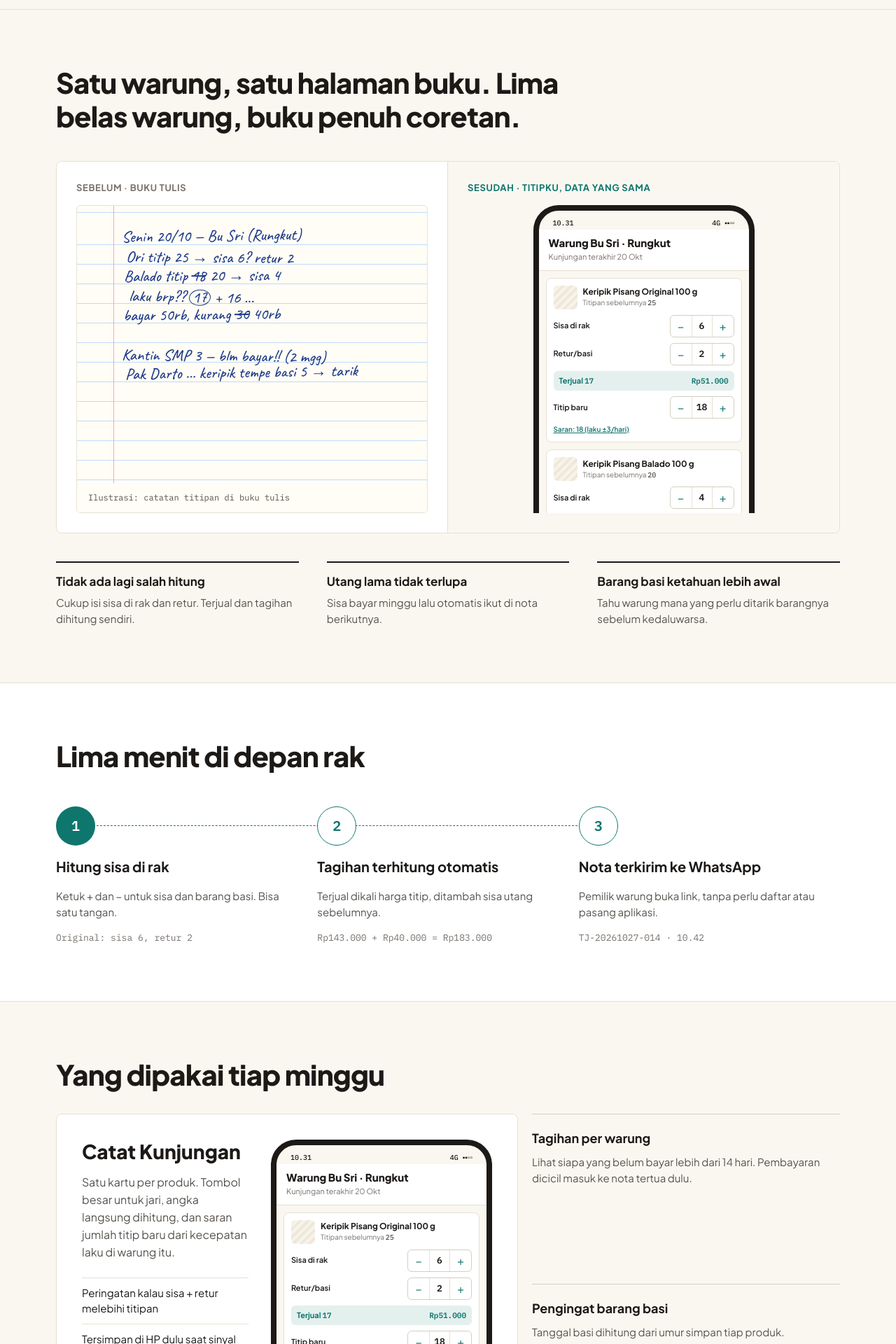
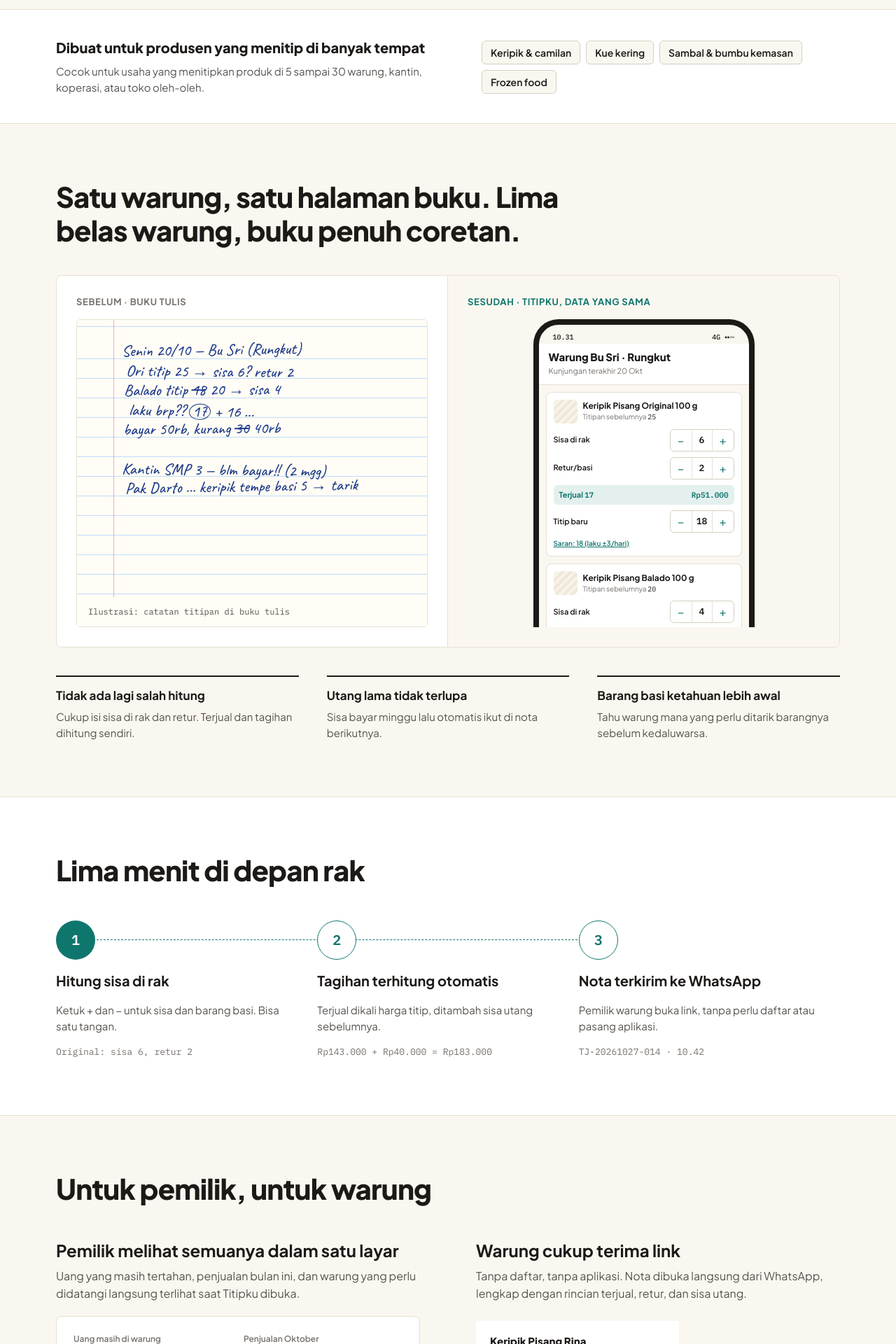
Before and after one commit to HoreHorePENS/Titipku-landing-page, a Next.js app: page / in a window 1280 px wide. Shown: the part 880-2800 px from the top of the page at 70% size. Built offline with nearby package versions, Linux system fonts and the light colour scheme.

Commit message:
feat: foto produk di mockup catat kunjungan

```diff
--- a/app/(marketing)/page.tsx
+++ b/app/(marketing)/page.tsx
@@ -1,8 +1,11 @@
 import type { Metadata } from "next";
+import { AudienceStrip } from "@/components/landing/AudienceStrip";
 import { ClosingCta } from "@/components/landing/ClosingCta";
+import { FaqSection } from "@/components/landing/FaqSection";
 import { FeaturesSection } from "@/components/landing/FeaturesSection";
 import { Hero } from "@/components/landing/Hero";
 import { HowItWorksSection } from "@/components/landing/HowItWorksSection";
+import { OwnerAndShopSection } from "@/components/landing/OwnerAndShopSection";
 import { ProblemSection } from "@/components/landing/ProblemSection";
 import { SiteFooter } from "@/components/landing/SiteFooter";
 import { SiteHeader } from "@/components/landing/SiteHeader";
@@ -36,9 +39,12 @@ export default function LandingPage() {
       <SiteHeader />
       <main>
         <Hero />
+        <AudienceStrip />
         <ProblemSection />
         <HowItWorksSection />
+        <OwnerAndShopSection />
         <FeaturesSection />
+        <FaqSection />
         <ClosingCta />
       </main>
       <SiteFooter />
--- /dev/null
+++ b/components/landing/AudienceStrip.tsx
@@ -0,0 +1,42 @@
+import { container } from "./ui";
+
+const SEGMENTS = [
+  "Keripik & camilan",
+  "Kue kering",
+  "Sambal & bumbu kemasan",
+  "Frozen food",
+];
+
+export function AudienceStrip() {
+  return (
+    <section
+      id="untuk-siapa"
+      aria-labelledby="untuk-siapa-title"
+      className="border-t border-line bg-surface"
+    >
+      <div
+        className={`${container} flex flex-col gap-4 py-8 md:py-10 lg:flex-row lg:items-start lg:justify-between lg:gap-12`}
+      >
+        <div className="flex max-w-[560px] flex-col gap-2">
+          <h2 id="untuk-siapa-title" className="text-lg leading-6 font-extrabold md:text-xl md:leading-7">
+            Dibuat untuk produsen yang menitip di banyak tempat
+          </h2>
+          <p className="text-[15px] leading-[23px] text-ink-muted">
+            Cocok untuk usaha yang menitipkan produk di 5 sampai 30 warung, kantin,
+            koperasi, atau toko oleh-oleh.
+          </p>
+        </div>
+        <ul className="flex flex-wrap gap-2 lg:max-w-[600px] lg:pt-1">
+          {SEGMENTS.map((segment) => (
+            <li
+              key={segment}
+              className="rounded-md border border-line-strong bg-paper px-3 py-1.5 text-sm font-semibold"
+            >
+              {segment}
+            </li>
+          ))}
+        </ul>
+      </div>
+    </section>
+  );
+}
--- /dev/null
+++ b/components/landing/DashboardMock.tsx
@@ -0,0 +1,86 @@
+import type { ReactNode } from "react";
+
+/**
+ * Mockup statis ringkasan untuk pemilik usaha (data contoh).
+ * Isi bersifat dekoratif untuk pembaca layar; ringkasannya ada di `aria-label`.
+ */
+
+type Tone = "basi" | "belum-bayar" | "retur";
+
+/** Warna status di tepi kiri baris (bukan ikon). */
+const TONE: Record<Tone, string> = {
+  basi: "border-status-sebagian",
+  "belum-bayar": "border-status-belum-lunas",
+  retur: "border-status-sebagian",
+};
+
+function Num({ children }: { children: ReactNode }) {
+  return <span className="font-mono tabular-nums">{children}</span>;
+}
+
+const ALERTS: { tone: Tone; text: ReactNode }[] = [
+  {
+    tone: "basi",
+    text: (
+      <>
+        <Num>12</Num> bungkus di Kantin SMPN <Num>3</Num> basi dalam <Num>3</Num> hari
+      </>
+    ),
+  },
+  {
+    tone: "belum-bayar",
+    text: (
+      <>
+        Warung Pak Darto belum bayar <Num>21</Num> hari
+      </>
+    ),
+  },
+  { tone: "retur", text: "Toko Maju Jaya: retur tinggi" },
+];
+
+const LABEL =
+  "Ringkasan pemilik: uang masih di warung Rp1.240.000 di 9 warung, penjualan Oktober Rp6.850.000. Perlu perhatian: 12 bungkus di Kantin SMPN 3 basi dalam 3 hari; Warung Pak Darto belum bayar 21 hari; Toko Maju Jaya retur tinggi.";
+
+export function DashboardMock() {
+  return (
+    <div role="img" aria-label={LABEL} className="w-full max-w-[520px]">
+      <div
+        aria-hidden="true"
+        className="flex flex-col gap-5 rounded-lg border border-line bg-surface p-5 select-none md:p-6"
+      >
+        <div className="grid gap-4 sm:grid-cols-2">
+          <div className="flex flex-col gap-1">
+            <span className="text-xs font-semibold text-ink-subtle">
+              Uang masih di warung
+            </span>
+            <span className="font-mono text-2xl font-semibold tabular-nums md:text-[28px]">
+              Rp1.240.000
+            </span>
+            <span className="text-[13px] text-ink-muted">
+              <Num>9</Num> warung
+            </span>
+          </div>
+          <div className="flex flex-col gap-1">
+            <span className="text-xs font-semibold text-ink-subtle">Penjualan Oktober</span>
+            <span className="font-mono text-2xl font-semibold tabular-nums md:text-[28px]">
+              Rp6.850.000
+            </span>
+          </div>
+        </div>
+
+        <div className="flex flex-col">
+          <span className="pb-2 text-xs font-bold tracking-[0.05em] text-ink-subtle uppercase">
+            Perlu perhatian
+          </span>
+          <ul className="flex flex-col gap-2">
+            {ALERTS.map((alert, i) => (
+              <li key={i} className={`border-l-2 py-1 pl-3 text-sm ${TONE[alert.tone]}`}>
+                {alert.text}
+              </li>
+            ))}
+          </ul>
+        </div>
+      </div>
+    </div>
+  );
+}
--- /dev/null
+++ b/components/landing/FaqSection.tsx
@@ -0,0 +1,59 @@
+import { container, SectionTitle } from "./ui";
+
+const FAQS = [
+  {
+    q: "Apakah warung harus memasang aplikasi?",
+    a: "Tidak. Warung menerima nota lewat link WhatsApp dan membukanya tanpa akun.",
+  },
+  {
+    q: "Apakah saya perlu menginstal aplikasi?",
+    a: "Tidak. Titipku dibuka dari browser di HP atau laptop.",
+  },
+  {
+    q: "Bagaimana kalau warung baru membayar sebagian?",
+    a: "Catat nominal yang dibayar. Sisanya otomatis menjadi utang dan muncul di kunjungan berikutnya.",
+  },
+  {
+    q: "Bagaimana Titipku tahu barang mana yang hampir basi?",
+    a: "Setiap titipan dicatat tanggalnya, lalu dihitung dari umur simpan produk.",
+  },
+  {
+    q: "Apakah data usaha saya bisa dilihat orang lain?",
+    a: "Tidak. Data setiap usaha dipisahkan dan hanya bisa dibuka oleh akun pemiliknya.",
+  },
+  {
+    q: "Bisakah saya mencoba dulu?",
+    a: "Bisa, lewat tombol Coba Demo berisi data contoh usaha keripik.",
+  },
+];
+
+/** Accordion native <details>/<summary>: bisa dibuka-tutup dengan Enter/Spasi. */
+export function FaqSection() {
+  return (
+    <section id="faq" aria-labelledby="faq-title" className="border-t border-line bg-surface">
+      <div className={`${container} flex flex-col gap-6 py-12 md:gap-10 md:py-20`}>
+        <SectionTitle id="faq-title">Pertanyaan umum</SectionTitle>
+
+        <div className="max-w-[860px] border-b border-line">
+          {FAQS.map((item) => (
+            <details key={item.q} className="group border-t border-line">
+              <summary className="flex min-h-14 cursor-pointer list-none items-center justify-between gap-4 py-3 text-base font-bold hover:text-primary-hover md:text-lg [&::-webkit-details-marker]:hidden">
+                {item.q}
+                <span
+                  aria-hidden="true"
+                  className="shrink-0 font-mono text-xl font-medium text-primary"
+                >
+                  <span className="group-open:hidden">+</span>
+                  <span className="hidden group-open:inline">−</span>
+                </span>
+              </summary>
+              <p className="max-w-[680px] pb-5 text-[15px] leading-[23px] text-ink-muted md:text-base md:leading-[25px]">
+                {item.a}
+              </p>
+            </details>
+          ))}
+        </div>
+      </div>
+    </section>
+  );
+}
--- /dev/null
+++ b/components/landing/OwnerAndShopSection.tsx
@@ -0,0 +1,45 @@
+import { DashboardMock } from "./DashboardMock";
+import { ReceiptMock } from "./ReceiptMock";
+import { container, SectionTitle } from "./ui";
+
+export function OwnerAndShopSection() {
+  return (
+    <section
+      id="pemilik-warung"
+      aria-labelledby="pemilik-warung-title"
+      className="border-t border-line"
+    >
+      <div className={`${container} flex flex-col gap-8 py-12 md:gap-12 md:py-20`}>
+        <SectionTitle id="pemilik-warung-title">Untuk pemilik, untuk warung</SectionTitle>
+
+        <div className="grid gap-12 md:grid-cols-2 md:gap-10 xl:gap-20">
+          <div className="flex flex-col gap-5">
+            <div className="flex flex-col gap-2">
+              <h3 className="text-xl leading-7 font-bold md:text-2xl md:leading-8">
+                Pemilik melihat semuanya dalam satu layar
+              </h3>
+              <p className="max-w-[520px] text-[15px] leading-[23px] text-ink-muted md:text-base md:leading-[25px]">
+                Uang yang masih tertahan, penjualan bulan ini, dan warung yang perlu
+                didatangi langsung terlihat saat Titipku dibuka.
+              </p>
+            </div>
+            <DashboardMock />
+          </div>
+
+          <div className="flex flex-col gap-5">
+            <div className="flex flex-col gap-2">
+              <h3 className="text-xl leading-7 font-bold md:text-2xl md:leading-8">
+                Warung cukup terima link
+              </h3>
+              <p className="max-w-[520px] text-[15px] leading-[23px] text-ink-muted md:text-base md:leading-[25px]">
+                Tanpa daftar, tanpa aplikasi. Nota dibuka langsung dari WhatsApp, lengkap
+                dengan rincian terjual, retur, dan sisa utang.
+              </p>
+            </div>
+            <ReceiptMock />
+          </div>
+        </div>
+      </div>
+    </section>
+  );
+}
--- a/components/landing/PhoneVisitMock.tsx
+++ b/components/landing/PhoneVisitMock.tsx
@@ -4,6 +4,19 @@
  * Seluruh isi bersifat dekoratif untuk pembaca layar; deskripsinya diberikan
  * lewat `label`.
  */
+
+import fs from "node:fs";
+import path from "node:path";
+import Image from "next/image";
+
+/**
+ * Foto produk dari /public. Foto hanya dipakai jika file-nya ada saat build;
+ * jika belum ada, tetap tampil kotak placeholder berarsir.
+ * TODO(foto): tambahkan public/landing/produk/original.jpg dan balado.jpg.
+ */
+function photoIfExists(src: string): string | undefined {
+  return fs.existsSync(path.join(process.cwd(), "public", src)) ? src : undefined;
+}
 
 type Product = {
   name: string;
@@ -14,6 +27,7 @@ type Product = {
   amount: string;
   newStock?: number;
   suggestion?: string;
+  photo?: string;
 };
 
 const PRODUCTS: Product[] = [
@@ -26,6 +40,7 @@ const PRODUCTS: Product[] = [
     amount: "Rp51.000",
     newStock: 18,
     suggestion: "Saran: 18 (laku ±3/hari)",
+    photo: photoIfExists("/landing/produk/original.jpg"),
   },
   {
     name: "Keripik Pisang Balado 100 g",
@@ -33,6 +48,7 @@ const PRODUCTS: Product[] = [
     remaining: 4,
     sold: 16,
     amount: "Rp56.000",
+    photo: photoIfExists("/landing/produk/balado.jpg"),
   },
 ];
 
@@ -68,7 +84,17 @@ function ProductCard({ p }: { p: Product }) {
   return (
     <div className="flex flex-col gap-2 rounded-lg border border-line bg-surface p-2.5">
       <div className="flex items-center gap-2">
-        <div className="hatch-xs size-[34px] shrink-0 rounded-md" />
+        {p.photo ? (
+          <Image
+            src={p.photo}
+            alt={p.name}
+            width={34}
+            height={34}
+            className="size-[34px] shrink-0 rounded-md object-cover"
+          />
+        ) : (
+          <div className="hatch-xs size-[34px] shrink-0 rounded-md" />
+        )}
         <div className="flex flex-col">
           <span className="text-xs font-bold">{p.name}</span>
           <span className="text-[10px] text-ink-subtle">
--- a/components/landing/SiteHeader.tsx
+++ b/components/landing/SiteHeader.tsx
@@ -3,9 +3,11 @@ import { LINKS } from "./content";
 import { ButtonLink, container, textLink } from "./ui";
 
 const NAV = [
+  { href: "#untuk-siapa", label: "Untuk siapa" },
   { href: "#masalah", label: "Masalahnya" },
   { href: "#cara-kerja", label: "Cara kerja" },
   { href: "#fitur", label: "Fitur" },
+  { href: "#faq", label: "FAQ" },
 ];
 
 export function SiteHeader() {
@@ -19,7 +21,7 @@ export function SiteHeader() {
           Titipku
         </Link>
         <nav aria-label="Navigasi utama" className="max-md:hidden">
-          <ul className="flex gap-8 text-sm font-semibold">
+          <ul className="flex gap-5 text-sm font-semibold whitespace-nowrap lg:gap-8">
             {NAV.map((item) => (
               <li key={item.href}>
                 <a href={item.href} className={textLink}>
```
Also changed, not shown: 1 other file (tests, documents, lock files or other folders).
